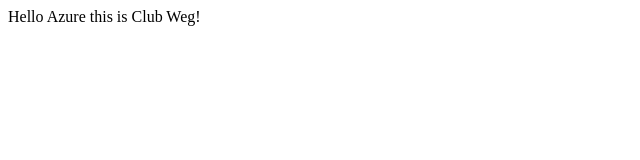
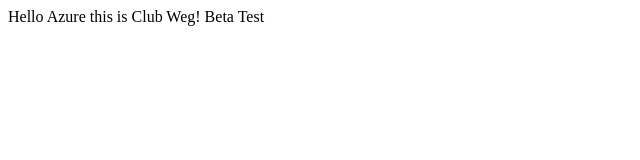
Before and after one commit to nick-wegner/azure, a plain HTML site: page index.html in a window 1280 px wide. Shown: the full height of the page, 0-640 px from the left. Drawn offline with Linux system fonts and the light colour scheme.

Commit message:
Beta Init

```diff
--- a/index.html
+++ b/index.html
@@ -2,6 +2,6 @@
     <head>
     </head>
     <body>
-        Hello Azure this is Club Weg!
+        Hello Azure this is Club Weg! Beta Test
     </body>
 </htmL>
```
